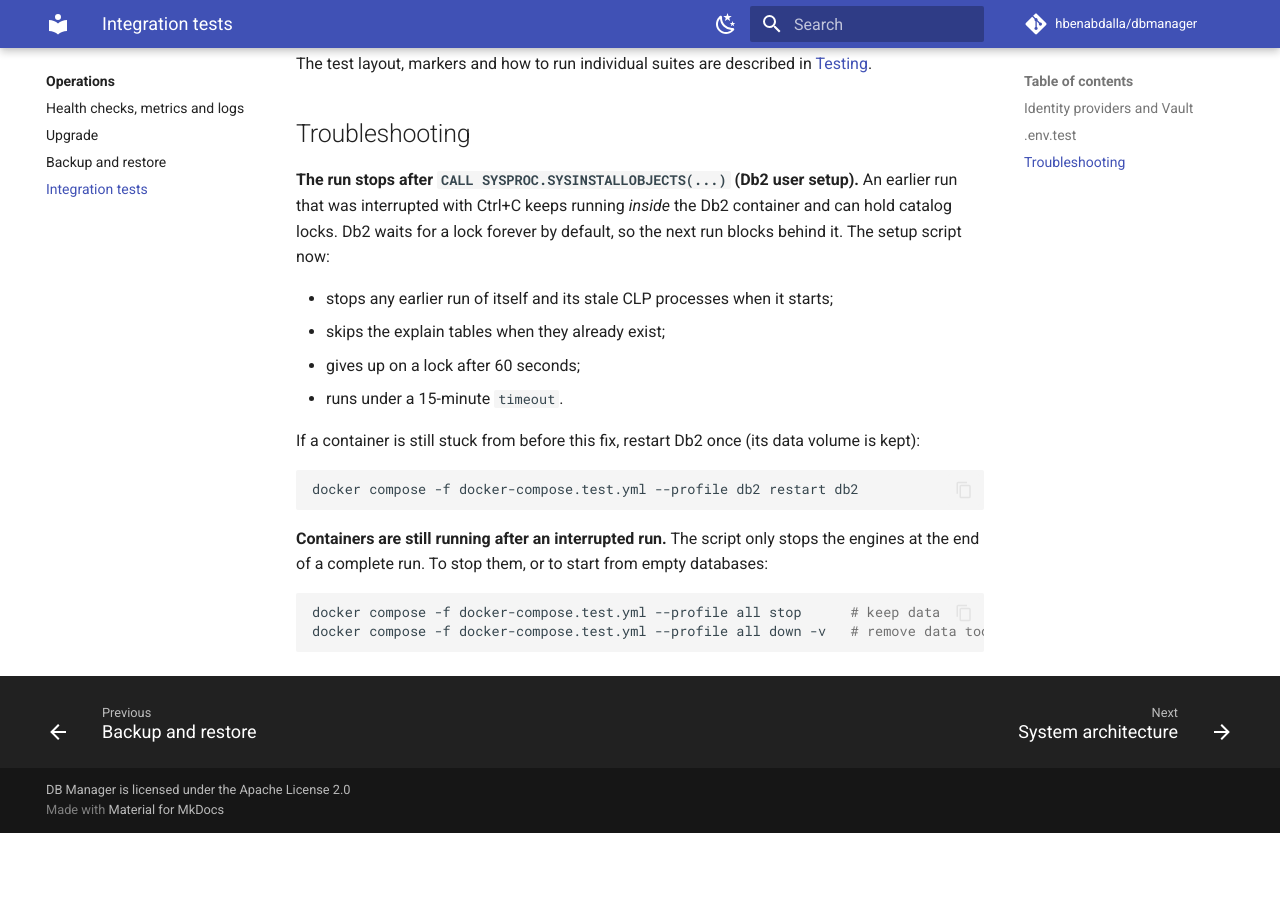
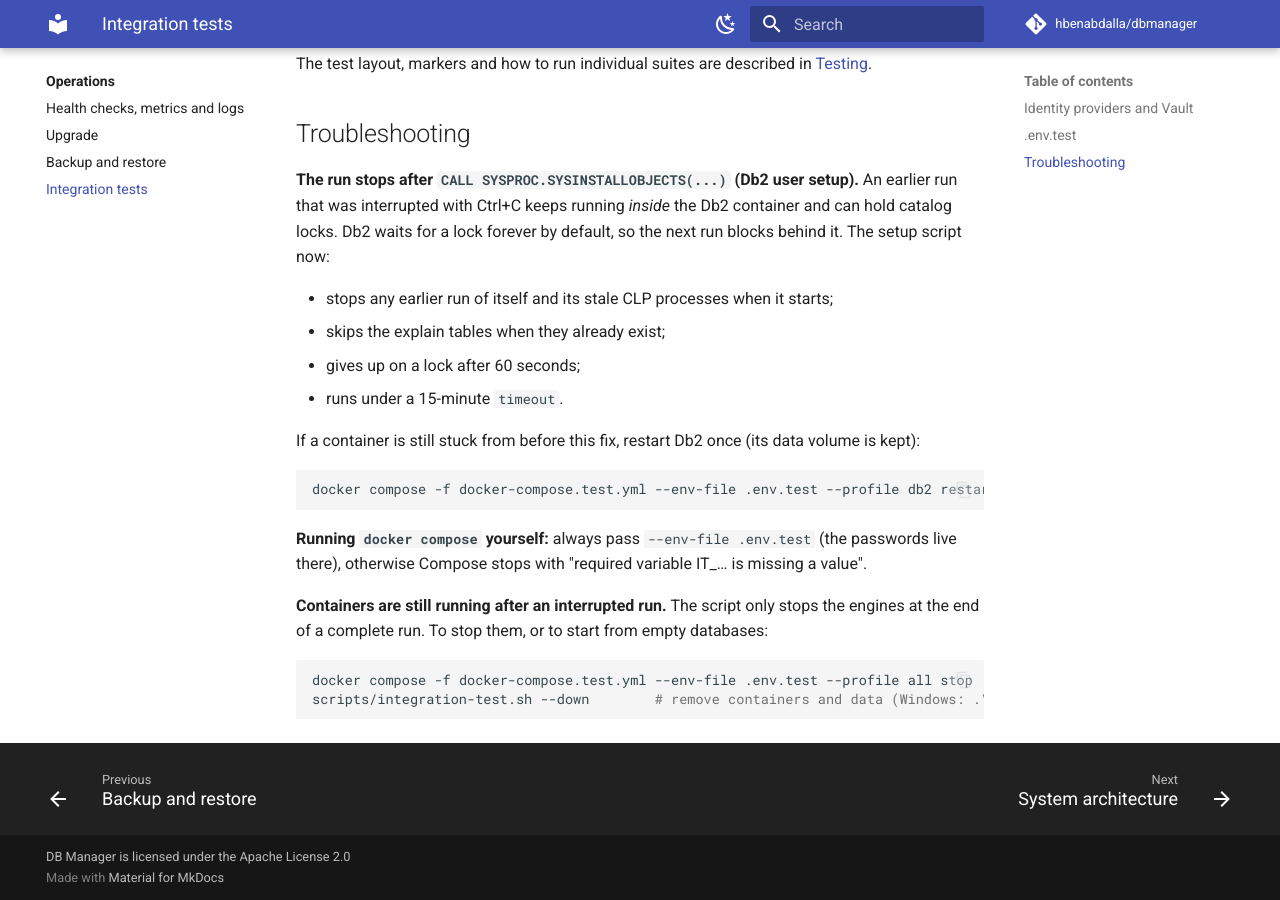
Before and after one commit to hbenabdalla/dbmanager, an MkDocs documentation site: the page built from docs/operations/integration-tests.md, in a window 1280 px wide and 900 px high, scrolled down 2947 px. Built offline with MkDocs 1.6.1 and Material for MkDocs 9.7.7, drawn with Linux system fonts in a browser that asks for light colours; comment, search, counter and statistics services are not loaded; before the commit the page ends 3780 px from its top, so only the background shows below that.

Commit message:
docs(integration-tests): compose commands need --env-file .env.test
Co-Authored-By: Claude Opus 5.5 <noreply@anthropic.com>
Claude-Session: https://claude.ai/code/session_01L83DvhRutAHLgcsaSBa8D7

````diff
--- a/docs/operations/integration-tests.md
+++ b/docs/operations/integration-tests.md
@@ -97,13 +97,15 @@ Db2 waits for a lock forever by default, so the next run blocks behind it. The s
 If a container is still stuck from before this fix, restart Db2 once (its data volume is kept):
 
 ```shell
-docker compose -f docker-compose.test.yml --profile db2 restart db2
+docker compose -f docker-compose.test.yml --env-file .env.test --profile db2 restart db2
 ```
+
+**Running `docker compose` yourself:** always pass `--env-file .env.test` (the passwords live there), otherwise Compose stops with "required variable IT_… is missing a value".
 
 **Containers are still running after an interrupted run.** The script only stops the engines at
 the end of a complete run. To stop them, or to start from empty databases:
 
 ```shell
-docker compose -f docker-compose.test.yml --profile all stop      # keep data
-docker compose -f docker-compose.test.yml --profile all down -v   # remove data too
+docker compose -f docker-compose.test.yml --env-file .env.test --profile all stop   # keep data
+scripts/integration-test.sh --down        # remove containers and data (Windows: .\scripts\integration-test.ps1 -Down)
 ```
````
